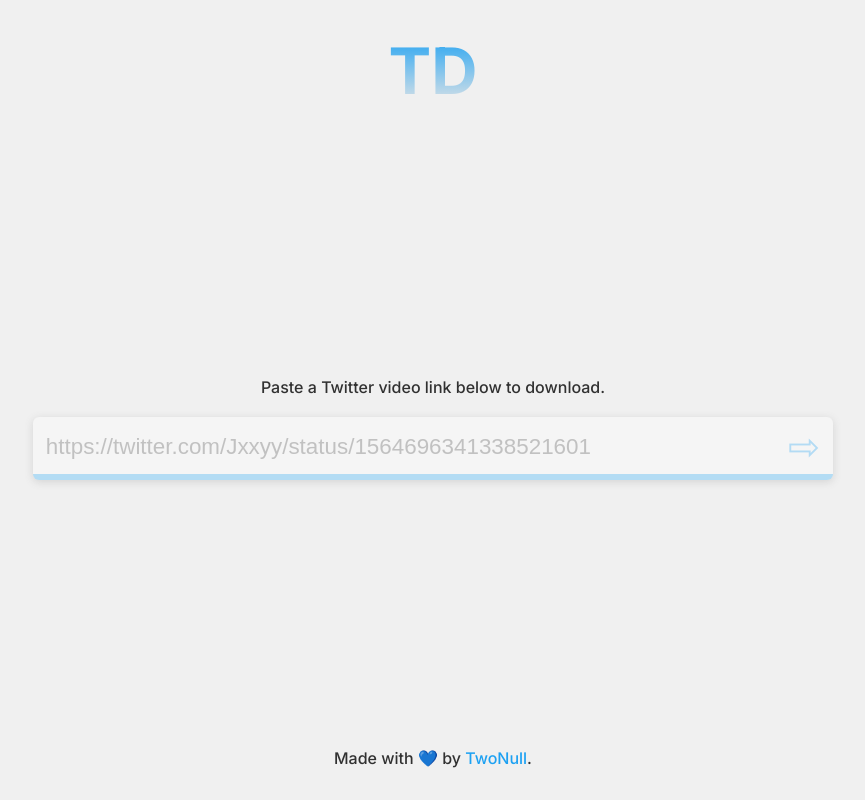
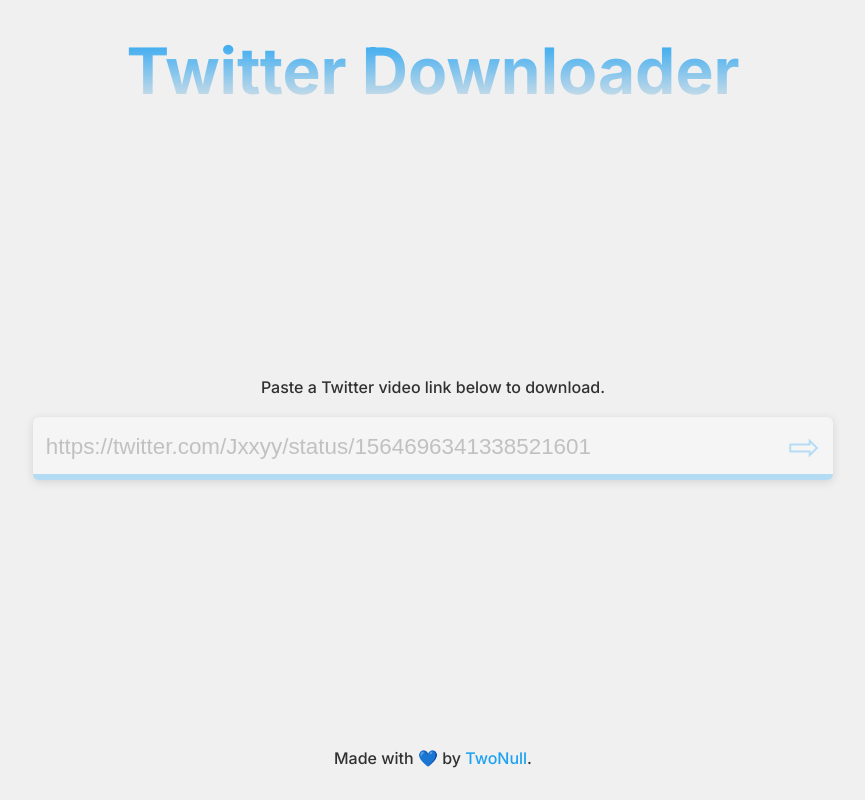
Before and after one commit to TwoNull/twitter-downloader, a Next.js app: page / in a window 1280 px wide. Shown: the whole page, without its empty margins (207-1072 px from the left). Built offline with nearby package versions, Linux system fonts and the light colour scheme.

Commit message:
Changed Domains and Interface

```diff
--- a/app/head.tsx
+++ b/app/head.tsx
@@ -1,7 +1,7 @@
 export default function Head() {
   return (
     <>
-      <title>TD | Dark²</title>
+      <title>Twitter Downloader</title>
       <meta content="width=device-width, initial-scale=1" name="viewport" />
       <meta
         name="description"
--- a/app/layout.tsx
+++ b/app/layout.tsx
@@ -16,7 +16,7 @@
       <body className={inter.className}>
         <main>
           <Link href="/">
-            <h1>TD</h1>
+            <h1>Twitter Downloader</h1>
           </Link>
           {children}
           <Footer />
--- a/package.json
+++ b/package.json
@@ -1,6 +1,6 @@
 {
-  "name": "twittervid",
-  "version": "0.1.0",
+  "name": "twitterdownloader",
+  "version": "1.0.0",
   "private": true,
   "scripts": {
     "dev": "next dev",
```
Also changed, not shown: 2 other files (tests, documents, lock files or other folders).
